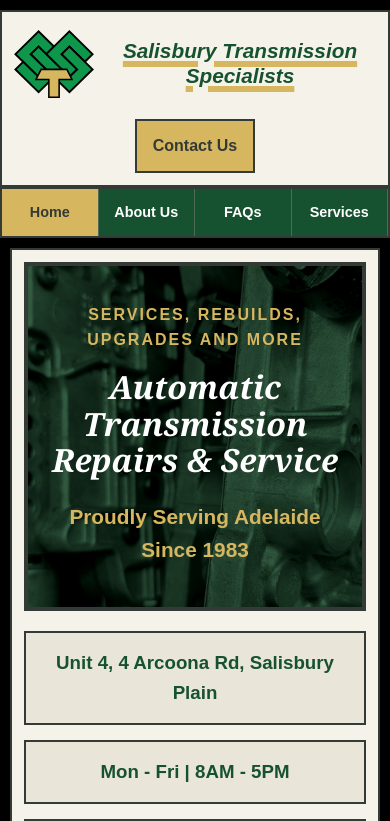
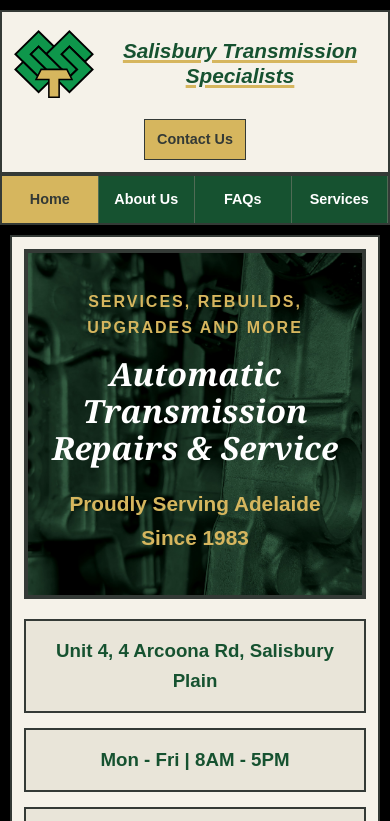
Before and after one commit to SaliTrans/salisbury-transmission, a plain HTML site: page index.html in a window 390 px wide. Shown: the top 821 px of the page. Drawn offline with Linux system fonts and the light colour scheme.

Commit message:
Mobile Optimisation

```diff
--- a/css/style.css
+++ b/css/style.css
@@ -101,6 +101,17 @@ a {
     color: var(--white);
 }
 
+@media (max-width: 600px) {
+    .header-title h1 {
+        text-decoration-thickness: 3px;
+    }
+
+    .contact-button {
+        padding: 8px 12px;
+        font-size: 0.9rem;
+        border-width: 1px;
+    }
+}
 
 /* NAVIGATION BAR */
 
```
